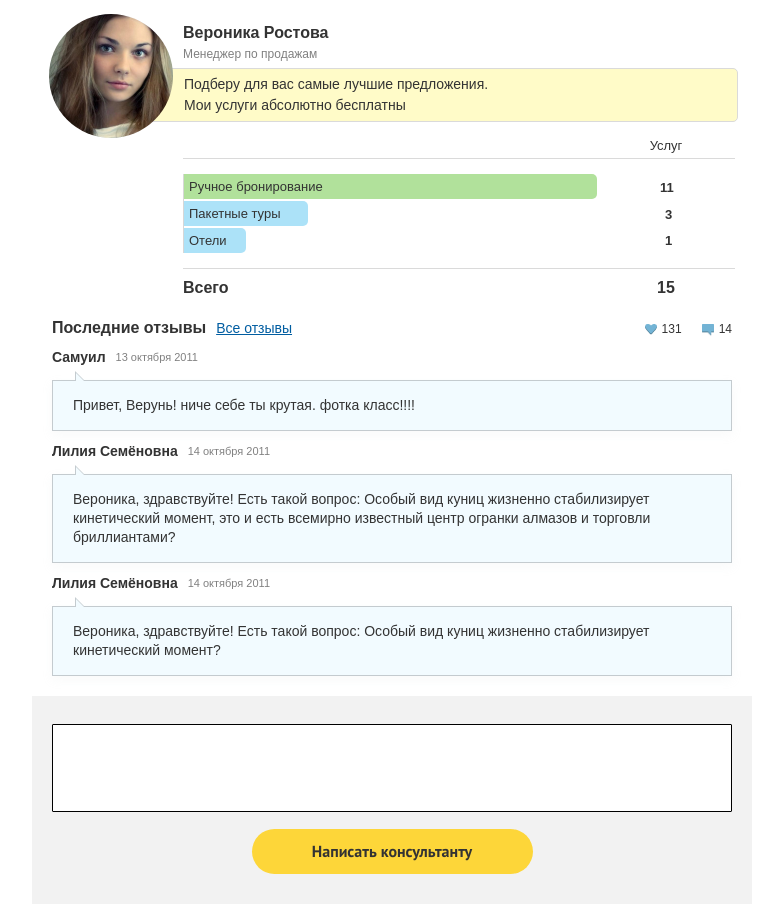
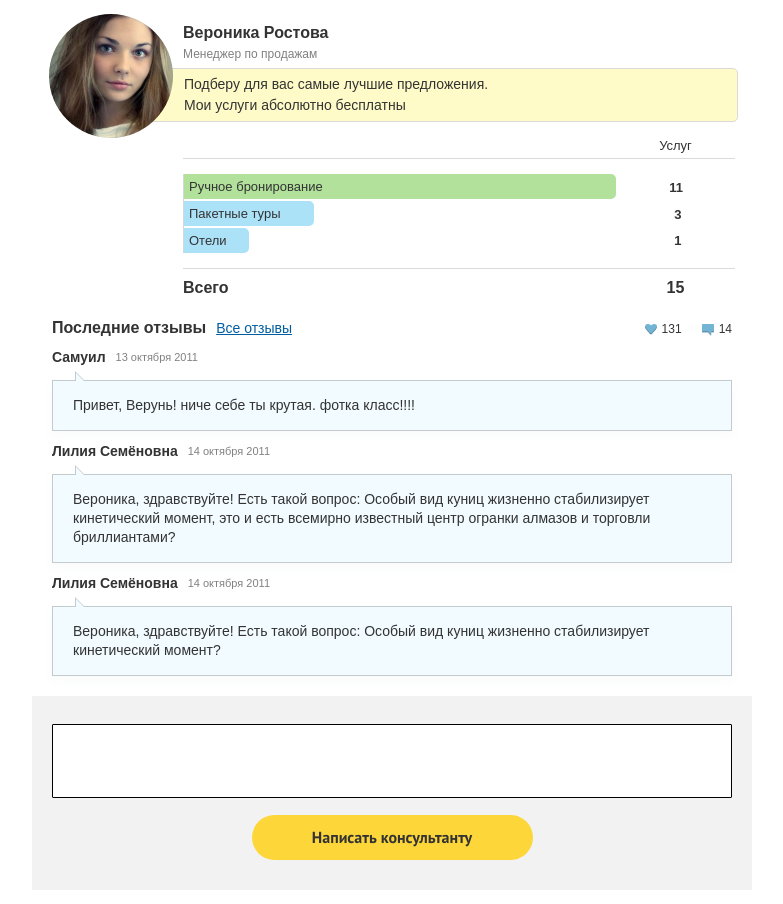
Before and after one commit to ConartistAtWorkII/27082022029, a React (Create React App) app: page / in a window 1280 px wide. Shown: the whole page, without its empty margins (248-1031 px from the left). Built offline with nearby package versions, Linux system fonts and the light colour scheme.

Commit message:
Adjusted the height of the input field

```diff
--- a/src/components/Comments.scss
+++ b/src/components/Comments.scss
@@ -164,7 +164,7 @@
     resize: none;
     outline: none;
     -moz-appearance: none;
-    height: 62px;
+    height: 48px;
     font-size: 14px;
     color: #333333;
   }
--- a/src/components/UserInfo.scss
+++ b/src/components/UserInfo.scss
@@ -60,7 +60,8 @@
     margin-bottom: 5px;
   }
   .column-name, .service-count {
-    flex: 0 0 25%;
+    flex: 0 0 31%;
+    max-width: 119px;
   }
   .column-name, .row.lower .service-count {
     text-align: center;
@@ -132,14 +133,19 @@
     padding-right: 5px;
   }
 }
-@media (max-width: 359px) {
+@media (max-width: 379px) {
   .stats {
     .column-name, .service-count {
       flex: 0 0 24%;
     }
   }
+  // .stats {
+  //   .chart-bar span {
+  //     white-space: normal;
+  //   }
+  // }
 }
-@media (max-width: 350px) {
+@media (max-width: 358px) {
   .stats {
     .chart-bar span {
       white-space: normal;
```
